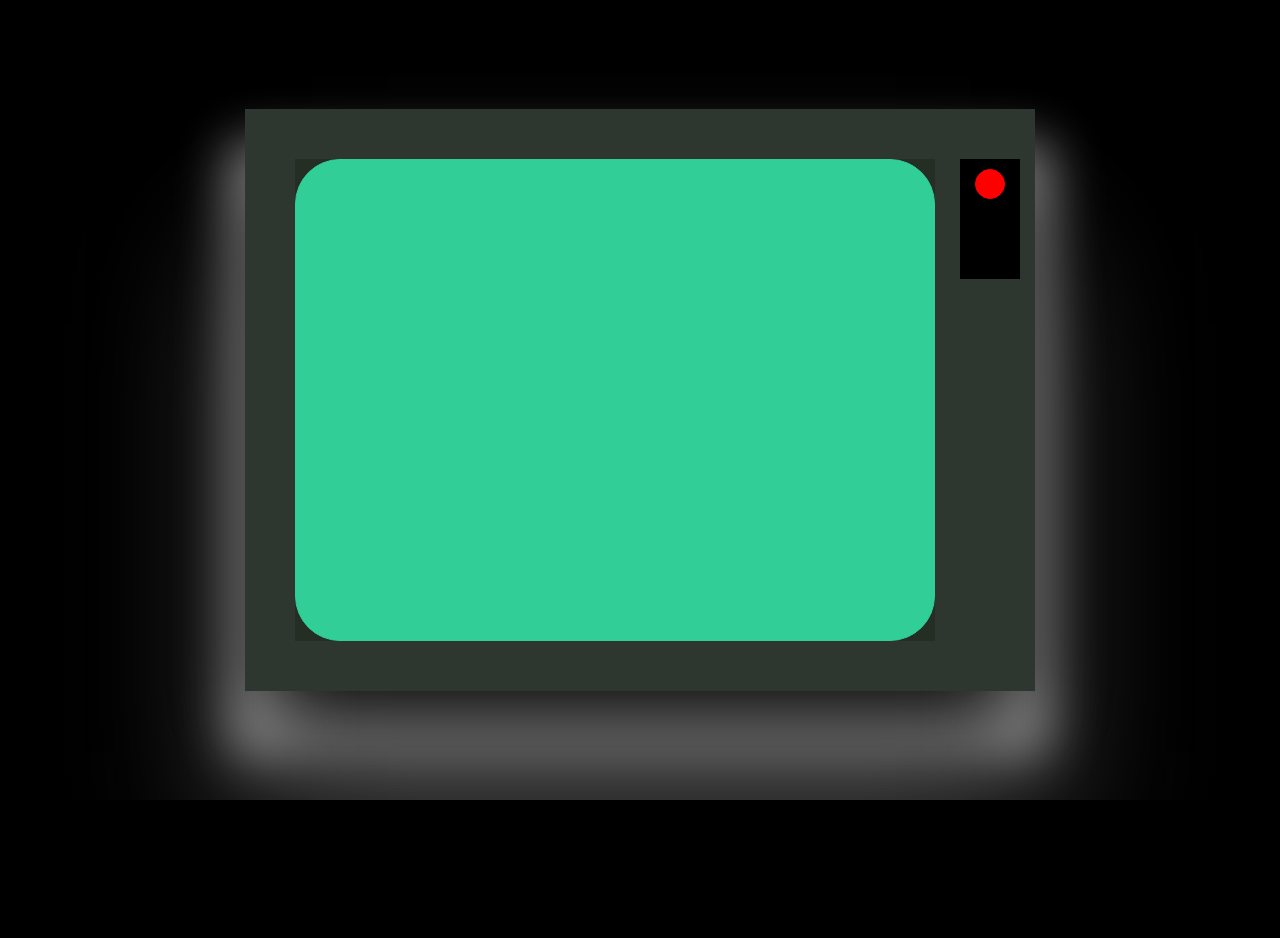
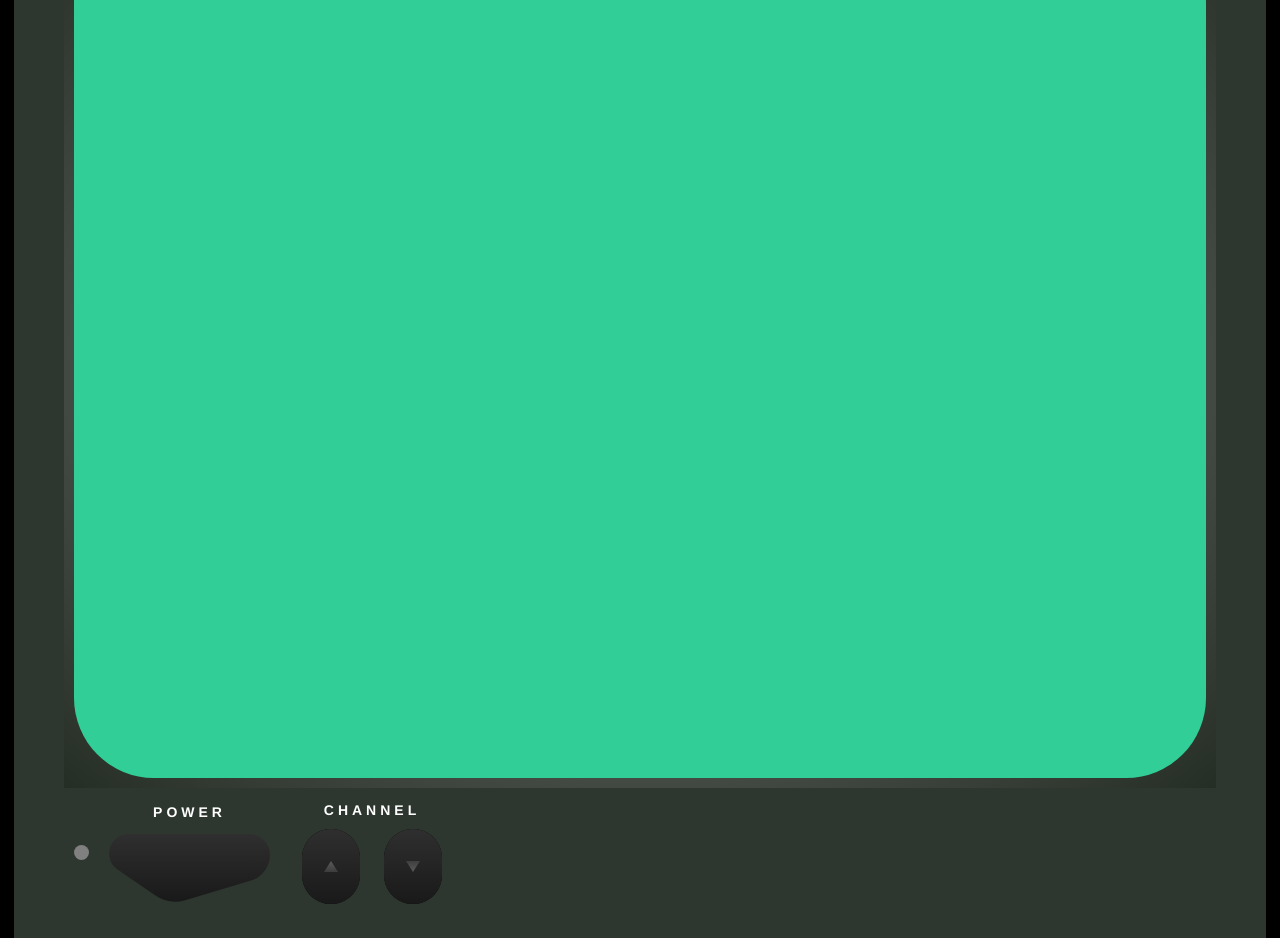
Before and after one commit to dwevins/spooky-spooky, a Next.js app: page / in a window 1280 px wide. Before the commit the page ends 800 px from the top, so only its background shows below. Built offline with nearby package versions, Linux system fonts and the light colour scheme.

Commit message:
add svgs and TV polish

```diff
--- a/components/Controls.js
+++ b/components/Controls.js
@@ -1,30 +1,67 @@
+import { useState } from 'react';
 import styled from 'styled-components';
 
+import { PowerButton } from './svg/PowerButton';
+import { ChannelButtonUp } from './svg/ChannelButtonUp';
+import { ChannelButtonDown } from './svg/ChannelButtonDown';
+
 const Button = styled.button`
-  background: red;
-  border: 1px solid red;
+  background: ${p => (p.on ? `linear-gradient(red, 65%, pink)` : `grey`)};
+  border: none;
   border-radius: 50%;
   cursor: pointer;
-  height: 30px;
+  height: 15px;
   margin-top: 10px;
-  width: 30px;
+  width: 15px;
+
+  :focus {
+    outline: none;
+  }
+`;
+
+const Channel = styled.p`
+  color: #fff;
+  font-family: Helvetica;
+  font-size: 14px;
+  letter-spacing: 4px;
+  font-weight: 700;
+  margin: 28px 0 0 0;
+  text-align: center;
+  text-transform: uppercase;
+`;
+
+const Text = styled.p`
+  color: #fff;
+  font-family: Helvetica;
+  font-size: 14px;
+  letter-spacing: 4px;
+  font-weight: 700;
+  text-align: center;
+  text-transform: uppercase;
 `;
 
 const Wrapper = styled.div`
-  background-color: black;
+  align-items: center;
+  background-color: transparent;
   display: flex;
   height: 120px;
-  justify-content: center;
+  justify-content: space-around;
   position: absolute;
-  right: -85px;
-  top: 0px;
-  width: 60px;
+  width: 400px;
 `;
 
-const Controls = () => (
+const Controls = ({ toggleTVOn, tvOn }) => (
   <Wrapper>
-    <Button onClick={() => console.log('click')} />
+    <Button on={tvOn} />
+    <div>
+      <Text>power</Text>
+      <PowerButton onClick={() => toggleTVOn(!tvOn)} />
+    </div>
+    <div>
+      <Channel>channel</Channel>
+      <ChannelButtonUp />
+      <ChannelButtonDown />
+    </div>
   </Wrapper>
 );
-
 export default Controls;
--- a/components/Screen.js
+++ b/components/Screen.js
@@ -1,9 +1,21 @@
 import styled from 'styled-components';
+import { Flicker } from '../utils/Flicker';
 
+const AnimationWrapper = styled.div`
+  animation: ${Flicker} 5s ease-in-out 0s infinite;
+  height: 100%;
+  left: 0;
+  opacity: ${p => (p.tvOn ? `1` : `0`)};
+  position: absolute;
+  top: 0;
+  width: 100%;
+`;
 const VisibleScreen = styled.div`
   background-color: #32ce97;
-  border: 1px solid #32ce97;
-  border-radius: 45px;
+  border-color: transparent;
+  border-radius: 80px;
+  border-style: solid;
+  border-width: 3px;
   opacity: 1;
   overflow: hidden;
   padding-bottom: 75%;
@@ -11,13 +23,16 @@ const VisibleScreen = styled.div`
 `;
 
 const Wrapper = styled.div`
-  background: #252e25;
-  width: ${p => p.screenwidth * 0.5}px;
+  background: radial-gradient(#888888, #252e25);
+  padding: 10px;
+  position: relative;
+  width: ${p => p.screenwidth * 0.9}px;
 `;
 
-const Screen = ({ screenwidth }) => (
+const Screen = ({ screenwidth, tvOn }) => (
   <Wrapper screenwidth={screenwidth}>
     <VisibleScreen />
+    <AnimationWrapper tvOn={tvOn} />
   </Wrapper>
 );
 
--- a/components/TVFrame.js
+++ b/components/TVFrame.js
@@ -1,12 +1,11 @@
 import styled from 'styled-components';
 
 import Controls from './Controls';
-import { Flicker } from '../utils/Flicker';
 
 const Frame = styled.div`
   border-color: #2d372f;
   border-style: solid;
-  border-width: 50px 100px 50px 50px;
+  border-width: 50px 50px 150px 50px;
   display: inline-block;
   margin: 0 auto;
   position: relative;
@@ -20,18 +19,12 @@ const Room = styled.div`
   justify-content: center;
 `;
 
-const Wrapper = styled.div`
-  animation: ${Flicker} 5s ease-in-out 0s infinite;
-`;
-
-const TVFrame = ({ children }) => (
+const TVFrame = ({ children, toggleTVOn, tvOn }) => (
   <Room>
-    <Wrapper>
-      <Frame>
-        {children}
-        <Controls />
-      </Frame>
-    </Wrapper>
+    <Frame>
+      {children}
+      <Controls toggleTVOn={toggleTVOn} tvOn={tvOn} />
+    </Frame>
   </Room>
 );
 
--- /dev/null
+++ b/components/svg/ChannelButtonDown.js
@@ -0,0 +1,49 @@
+export const ChannelButtonDown = () => (
+  <svg width="82" height="99">
+    <defs>
+      <linearGradient x1="50%" y1="0%" x2="50%" y2="100%" id="c">
+        <stop stopColor="#2F2F2F" offset="0%" />
+        <stop stopColor="#191919" offset="100%" />
+      </linearGradient>
+      <linearGradient x1="50%" y1="0%" x2="50%" y2="100%" id="d">
+        <stop stopColor="#898989" offset="0%" />
+        <stop stopColor="#FFF" offset="100%" />
+      </linearGradient>
+      <filter
+        x="-31.9%"
+        y="-23.3%"
+        width="163.8%"
+        height="149.3%"
+        filterUnits="objectBoundingBox"
+        id="a"
+      >
+        <feOffset dy="1" in="SourceAlpha" result="shadowOffsetOuter1" />
+        <feGaussianBlur
+          stdDeviation="6"
+          in="shadowOffsetOuter1"
+          result="shadowBlurOuter1"
+        />
+        <feColorMatrix
+          values="0 0 0 0 0 0 0 0 0 0 0 0 0 0 0 0 0 0 0.5 0"
+          in="shadowBlurOuter1"
+        />
+      </filter>
+      <path
+        d="M29 0c16.016 0 29 12.984 29 29v17c0 16.016-12.984 29-29 29S0 62.016 0 46V29C0 12.984 12.984 0 29 0z"
+        id="b"
+      />
+    </defs>
+    <g fill="none" fillRule="evenodd">
+      <g transform="translate(12 11)">
+        <use fill="#000" filter="url(#a)" href="#b" />
+        <use fill="url(#c)" href="#b" />
+      </g>
+      <path
+        fill="url(#d)"
+        opacity=".25"
+        transform="matrix(1 0 0 -1 12 86)"
+        d="M29 32l7 11H22z"
+      />
+    </g>
+  </svg>
+);
--- /dev/null
+++ b/components/svg/ChannelButtonUp.js
@@ -0,0 +1,49 @@
+export const ChannelButtonUp = () => (
+  <svg width="82" height="99">
+    <defs>
+      <linearGradient x1="50%" y1="0%" x2="50%" y2="100%" id="c">
+        <stop stopColor="#2F2F2F" offset="0%" />
+        <stop stopColor="#191919" offset="100%" />
+      </linearGradient>
+      <linearGradient x1="50%" y1="0%" x2="50%" y2="100%" id="d">
+        <stop stopColor="#FFF" offset="0%" />
+        <stop stopColor="#898989" offset="100%" />
+      </linearGradient>
+      <filter
+        x="-31.9%"
+        y="-23.3%"
+        width="163.8%"
+        height="149.3%"
+        filterUnits="objectBoundingBox"
+        id="a"
+      >
+        <feOffset dy="1" in="SourceAlpha" result="shadowOffsetOuter1" />
+        <feGaussianBlur
+          stdDeviation="6"
+          in="shadowOffsetOuter1"
+          result="shadowBlurOuter1"
+        />
+        <feColorMatrix
+          values="0 0 0 0 0 0 0 0 0 0 0 0 0 0 0 0 0 0 0.5 0"
+          in="shadowBlurOuter1"
+        />
+      </filter>
+      <path
+        d="M29 0c16.016 0 29 12.984 29 29v17c0 16.016-12.984 29-29 29S0 62.016 0 46V29C0 12.984 12.984 0 29 0z"
+        id="b"
+      />
+    </defs>
+    <g fill="none" fillRule="evenodd">
+      <g transform="translate(12 11)">
+        <use fill="#000" filter="url(#a)" href="#b" />
+        <use fill="url(#c)" href="#b" />
+      </g>
+      <path
+        fill="url(#d)"
+        opacity=".25"
+        d="M29 32l7 11H22z"
+        transform="translate(12 11)"
+      />
+    </g>
+  </svg>
+);
--- /dev/null
+++ b/components/svg/PowerButton.js
@@ -0,0 +1,18 @@
+export const PowerButton = ({ onClick }) => (
+  <svg width="161" height="68" fill="#fff">
+    <defs>
+      <linearGradient x1="50%" y1="0%" x2="50%" y2="100%" id="a">
+        <stop stopColor="#2F2F2F" offset="0%"></stop>
+        <stop stopColor="#191919" offset="100%"></stop>
+      </linearGradient>
+    </defs>
+    <g transform="translate(-3)" fill="none">
+      <path
+        d="M22.55 0H143.5C154.822 0 164 9.178 164 20.5a27.474 27.474 0 01-19.651 26.337L79.276 66.165a35.5 35.5 0 01-30.256-4.801L11.5 35.5C2.647 29.397.417 17.273 6.52 8.42A19.47 19.47 0 0122.55 0z"
+        fill="url(#a)"
+        mask="url(#b)"
+        onClick={onClick}
+      />
+    </g>
+  </svg>
+);
--- a/pages/index.js
+++ b/pages/index.js
@@ -1,12 +1,14 @@
+import { useState } from 'react';
 import { Screen, TVFrame } from '../components';
 import { useWindowSize } from '../utils/useWindowSize';
 
 const Index = () => {
   const size = useWindowSize();
+  const [tvOn, toggleTVOn] = useState(false);
 
   return (
-    <TVFrame>
-      <Screen screenwidth={size.width} />
+    <TVFrame toggleTVOn={toggleTVOn} tvOn={tvOn}>
+      <Screen screenwidth={size.width} tvOn={tvOn} />
     </TVFrame>
   );
 };
```
Also changed, not shown: utils/Flicker.js (+42 -42 lines).
